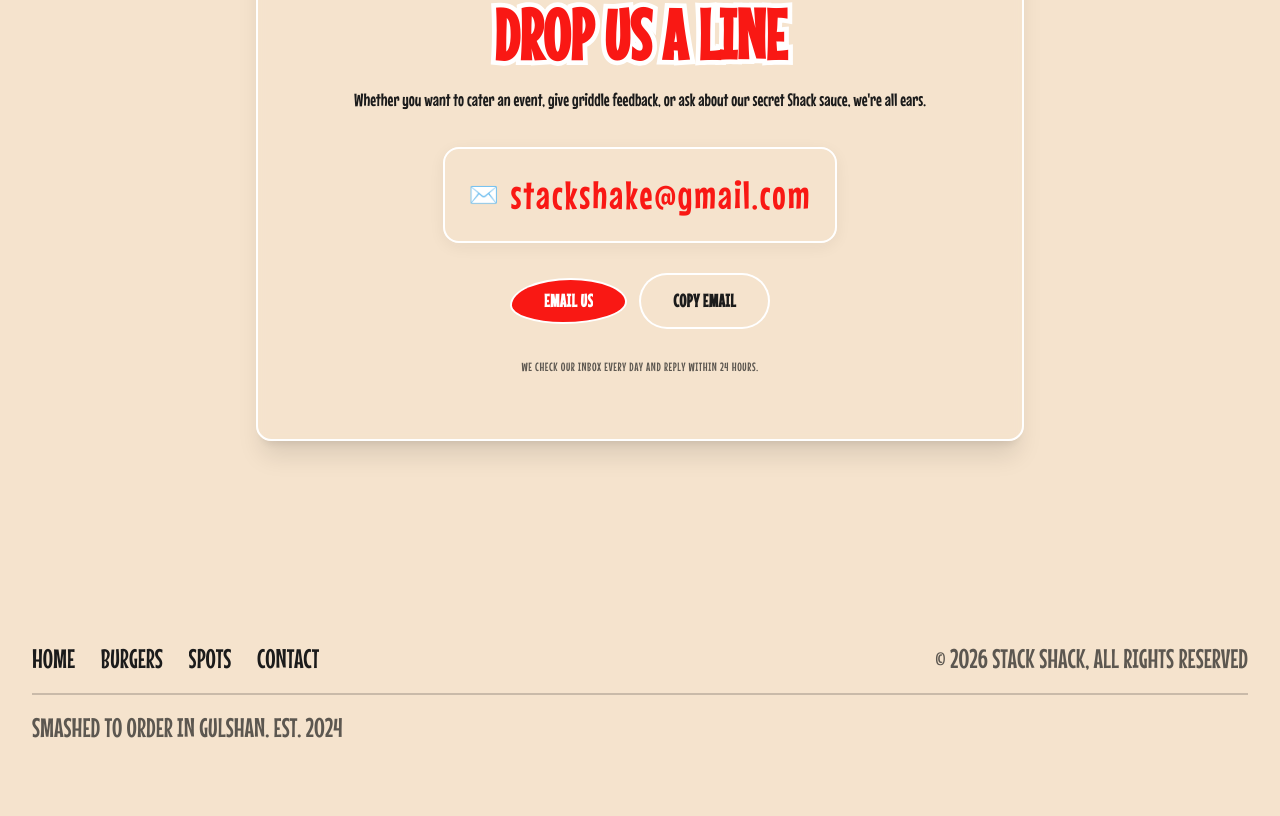
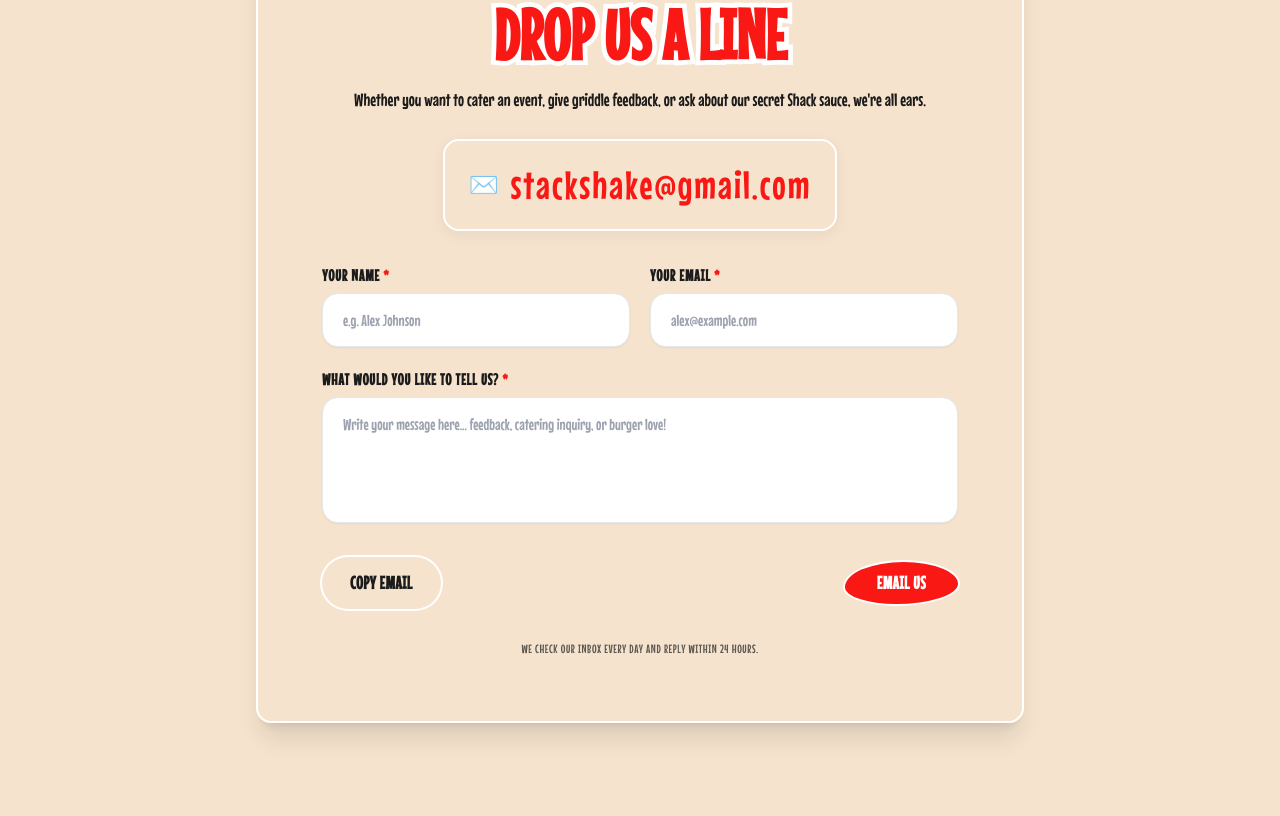
Before and after one commit to labibfohayer/Stack-Shack-Burger, a Next.js app: page /contact in a window 1280 px wide. Shown: the part 504-1320 px from the top of the page. Built offline with nearby package versions, Linux system fonts and the light colour scheme; a web font is replaced by a local one.

Commit message:
feat(contact): add Name, Email, and Message input boxes with Copy Email and Email Us buttons

```diff
--- a/components/contact/ContactCard.tsx
+++ b/components/contact/ContactCard.tsx
@@ -4,9 +4,16 @@ import React, { useState } from "react";
 import { motion, useReducedMotion } from "framer-motion";
 import { contactData } from "@/data/contactData";
 import TextRoll from "@/components/primitives/TextRoll";
+import { cn } from "@/lib/utils";
 
 export const ContactCard: React.FC = () => {
   const [copied, setCopied] = useState(false);
+  const [name, setName] = useState("");
+  const [email, setEmail] = useState("");
+  const [message, setMessage] = useState("");
+  const [errors, setErrors] = useState<{ name?: string; email?: string; message?: string }>({});
+  const [statusMessage, setStatusMessage] = useState<string | null>(null);
+
   const shouldReduceMotion = useReducedMotion();
 
   const handleCopy = async () => {
@@ -26,6 +33,36 @@ export const ContactCard: React.FC = () => {
     } catch (err) {
       console.error("Failed to copy email:", err);
     }
+  };
+
+  const handleSubmit = (e: React.FormEvent) => {
+    e.preventDefault();
+
+    const newErrors: { name?: string; email?: string; message?: string } = {};
+    if (!name.trim()) newErrors.name = "Please enter your name.";
+    if (!email.trim() || !/^[^\s@]+@[^\s@]+\.[^\s@]+$/.test(email)) {
+      newErrors.email = "Please enter a valid email address.";
+    }
+    if (!message.trim()) newErrors.message = "Please write your message.";
+
+    if (Object.keys(newErrors).length > 0) {
+      setErrors(newErrors);
+      return;
+    }
+
+    setErrors({});
+
+    // Construct pre-filled mailto URL
+    const subject = encodeURIComponent(`Message from ${name.trim()} via Stack Shack Website`);
+    const body = encodeURIComponent(
+      `Hello Stack Shack Team,\n\n${message.trim()}\n\n---\nSender Name: ${name.trim()}\nReply-To Email: ${email.trim()}`
+    );
+    const mailtoUrl = `mailto:${contactData.demoEmail}?subject=${subject}&body=${body}`;
+
+    setStatusMessage("Opening your email client with your message...");
+    setTimeout(() => {
+      window.location.href = mailtoUrl;
+    }, 200);
   };
 
   return (
@@ -53,12 +90,12 @@ export const ContactCard: React.FC = () => {
           {contactData.cardDescription}
         </p>
 
-        {/* Highlighted Email Box */}
-        <div className="my-8">
+        {/* Direct Clickable Email Box */}
+        <div className="my-6">
           <a
             href={`mailto:${contactData.demoEmail}`}
             data-testid="contact-email-link"
-            className="group relative inline-flex max-w-full items-center justify-center gap-2 sm:gap-3 rounded-2xl border-2 border-white bg-background/80 px-4 sm:px-6 py-3 sm:py-4 shadow-[0_4px_16px_color-mix(in_srgb,var(--foreground)_6%,transparent)] transition-all duration-300 hover:scale-[1.02] hover:bg-background"
+            className="group relative inline-flex max-w-full items-center justify-center gap-2 sm:gap-3 rounded-2xl border-2 border-white bg-background/80 px-4 sm:px-6 py-2.5 sm:py-3.5 shadow-[0_4px_16px_color-mix(in_srgb,var(--foreground)_6%,transparent)] transition-all duration-300 hover:scale-[1.02] hover:bg-background"
             aria-label={`Send email to ${contactData.demoEmail}`}
           >
             <span className="text-xl sm:text-2xl" aria-hidden="true">
@@ -70,28 +107,122 @@ export const ContactCard: React.FC = () => {
           </a>
         </div>
 
-        {/* Action Buttons: Email Us & Copy Email */}
-        <div className="flex flex-wrap items-center justify-center gap-4">
-          {/* EMAIL US (mailto link) */}
-          <a
-            href={`mailto:${contactData.demoEmail}`}
-            className="btn-primary group min-h-0 px-8 py-3 text-lg font-bold shadow-[0_0_0_2px_#ffffff]"
-            data-testid="email-us-btn"
+        {/* Contact Input Form */}
+        <form onSubmit={handleSubmit} className="mt-8 space-y-5 text-left" noValidate>
+          {/* Inputs Grid: Name & Email */}
+          <div className="grid grid-cols-1 gap-5 sm:grid-cols-2">
+            {/* Name Box */}
+            <div>
+              <label
+                htmlFor="contact-name"
+                className="mb-1.5 block font-[family-name:var(--font-heading)] text-base font-bold uppercase tracking-wider text-foreground"
               >
-            <TextRoll text={contactData.emailButtonText} />
-          </a>
+                {contactData.form.nameLabel} <span className="text-primary">*</span>
+              </label>
+              <input
+                id="contact-name"
+                type="text"
+                value={name}
+                onChange={(e) => {
+                  setName(e.target.value);
+                  if (errors.name) setErrors((prev) => ({ ...prev, name: undefined }));
+                }}
+                placeholder={contactData.form.namePlaceholder}
+                className={cn(
+                  "w-full rounded-2xl border bg-white px-5 py-3.5 text-base text-foreground shadow-sm transition-all focus:border-primary focus:outline-none focus:ring-2 focus:ring-primary/40",
+                  errors.name ? "border-destructive bg-destructive/5" : "border-border/40"
+                )}
+              />
+              {errors.name && (
+                <p className="mt-1 text-xs font-semibold text-destructive">{errors.name}</p>
+              )}
+            </div>
 
-          {/* COPY EMAIL BUTTON */}
+            {/* Email Box */}
+            <div>
+              <label
+                htmlFor="contact-email"
+                className="mb-1.5 block font-[family-name:var(--font-heading)] text-base font-bold uppercase tracking-wider text-foreground"
+              >
+                {contactData.form.emailLabel} <span className="text-primary">*</span>
+              </label>
+              <input
+                id="contact-email"
+                type="email"
+                value={email}
+                onChange={(e) => {
+                  setEmail(e.target.value);
+                  if (errors.email) setErrors((prev) => ({ ...prev, email: undefined }));
+                }}
+                placeholder={contactData.form.emailPlaceholder}
+                className={cn(
+                  "w-full rounded-2xl border bg-white px-5 py-3.5 text-base text-foreground shadow-sm transition-all focus:border-primary focus:outline-none focus:ring-2 focus:ring-primary/40",
+                  errors.email ? "border-destructive bg-destructive/5" : "border-border/40"
+                )}
+              />
+              {errors.email && (
+                <p className="mt-1 text-xs font-semibold text-destructive">{errors.email}</p>
+              )}
+            </div>
+          </div>
+
+          {/* Message Box */}
+          <div>
+            <label
+              htmlFor="contact-message"
+              className="mb-1.5 block font-[family-name:var(--font-heading)] text-base font-bold uppercase tracking-wider text-foreground"
+            >
+              {contactData.form.messageLabel} <span className="text-primary">*</span>
+            </label>
+            <textarea
+              id="contact-message"
+              rows={4}
+              value={message}
+              onChange={(e) => {
+                setMessage(e.target.value);
+                if (errors.message) setErrors((prev) => ({ ...prev, message: undefined }));
+              }}
+              placeholder={contactData.form.messagePlaceholder}
+              className={cn(
+                "w-full resize-none rounded-2xl border bg-white px-5 py-3.5 text-base text-foreground shadow-sm transition-all focus:border-primary focus:outline-none focus:ring-2 focus:ring-primary/40",
+                errors.message ? "border-destructive bg-destructive/5" : "border-border/40"
+              )}
+            />
+            {errors.message && (
+              <p className="mt-1 text-xs font-semibold text-destructive">{errors.message}</p>
+            )}
+          </div>
+
+          {/* Feedback Status */}
+          {statusMessage && (
+            <div data-testid="contact-status-message" className="rounded-xl border border-primary/20 bg-primary/10 p-3 text-center text-sm font-bold text-primary">
+              {statusMessage}
+            </div>
+          )}
+
+          {/* Action Buttons: COPY EMAIL on the left, EMAIL US on the right */}
+          <div className="pt-2 flex flex-wrap items-center justify-between gap-4">
+            {/* COPY EMAIL BUTTON (On the left as requested) */}
             <button
               type="button"
               onClick={handleCopy}
-            className="btn-secondary group min-h-0 px-8 py-3 text-lg font-bold shadow-[0_0_0_2px_#ffffff] transition-all"
+              className="btn-secondary group min-h-0 px-7 py-3 text-base sm:text-lg font-bold shadow-[0_0_0_2px_#ffffff] transition-all"
               aria-label="Copy email address to clipboard"
               data-testid="copy-email-btn"
             >
               <span>{copied ? contactData.copiedText : contactData.copyButtonText}</span>
             </button>
+
+            {/* EMAIL US BUTTON (Primary Submit CTA) */}
+            <button
+              type="submit"
+              className="btn-primary group min-h-0 px-8 py-3 text-base sm:text-lg font-bold shadow-[0_0_0_2px_#ffffff]"
+              data-testid="email-us-btn"
+            >
+              <TextRoll text={contactData.emailButtonText} />
+            </button>
           </div>
+        </form>
 
         {/* Extra Note / Response Time */}
         <p className="mt-8 text-xs font-medium uppercase tracking-wider text-muted-foreground">
--- a/data/contactData.ts
+++ b/data/contactData.ts
@@ -14,6 +14,14 @@ export interface ContactData {
   copyButtonText: string;
   copiedText: string;
   extraNote: string;
+  form: {
+    nameLabel: string;
+    namePlaceholder: string;
+    emailLabel: string;
+    emailPlaceholder: string;
+    messageLabel: string;
+    messagePlaceholder: string;
+  };
 }
 
 export const contactData: ContactData = {
@@ -31,4 +39,12 @@ export const contactData: ContactData = {
   copyButtonText: "COPY EMAIL",
   copiedText: "COPIED TO CLIPBOARD!",
   extraNote: "We check our inbox every day and reply within 24 hours.",
+  form: {
+    nameLabel: "Your Name",
+    namePlaceholder: "e.g. Alex Johnson",
+    emailLabel: "Your Email",
+    emailPlaceholder: "alex@example.com",
+    messageLabel: "What would you like to tell us?",
+    messagePlaceholder: "Write your message here... feedback, catering inquiry, or burger love!",
+  },
 };
```
Lines whose indentation alone changed are shown as unchanged.
